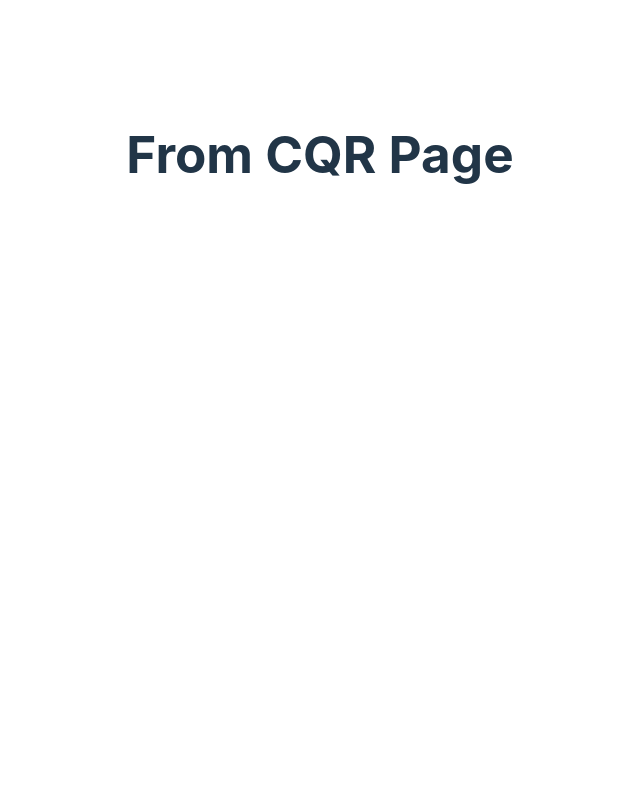
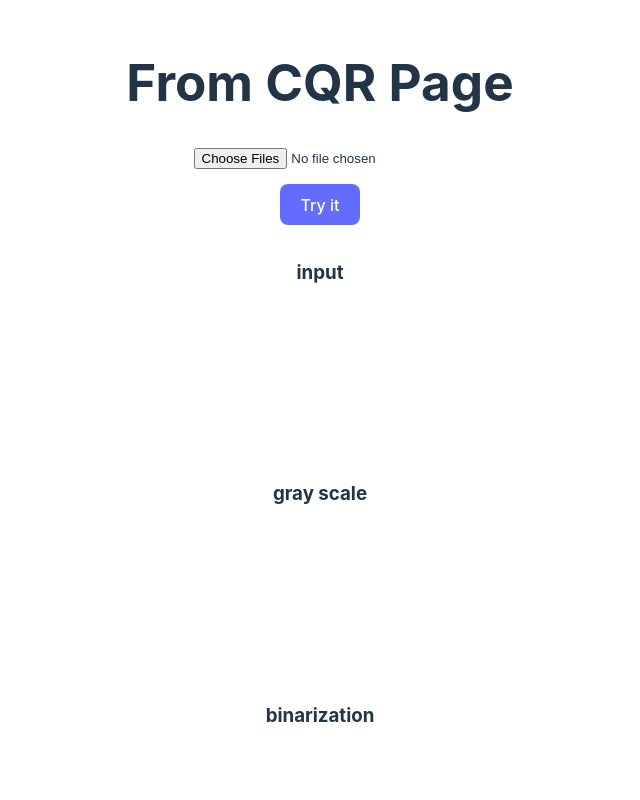
Before and after one commit to shunsuke-tamura/image_qr_code_communication, a React (Vite) app: page /to-cqr in a window 1280 px wide. Shown: the part 480-1280 px from the top of the page, without its empty margins (320-960 px from the left). Before the commit the page ends 800 px from the top, so only its background shows below. Built offline with nearby package versions, Linux system fonts and the light colour scheme; what tesseract.js would draw is missing.

Commit message:
update: fromCQrロジック実装

```diff
--- a/src/pages/fromCQr/index.tsx
+++ b/src/pages/fromCQr/index.tsx
@@ -1,9 +1,256 @@
+import { useState } from "react";
 import { Bit } from "../../types";
+import { cQrCellColorList, cQrCellColorRange } from "../../constants";
+import {
+  bitArrayToUint8Array,
+  decimalToBitArray,
+  splitArray,
+} from "../../common";
 
 const FromCQrPage = ({ srcData }: { srcData: Bit[] }) => {
+  const cv = window.cv;
+
+  type CellData = {
+    image: string;
+    colorIdx: number;
+  };
+  const [cellImageColorIdxList, setCellImageColorIdxList] = useState<
+    CellData[]
+  >([]);
+  const [srcImageList, setSrcImageList] = useState<File[]>([]);
+  const convertedImageBinary: Bit[] = [];
+  const [convertedImageStr, setConvertedImageStr] = useState<
+    string | undefined
+  >(undefined);
+  const [show, setShow] = useState<boolean>(false);
+
+  const onChangeFile = (e: React.ChangeEvent<HTMLInputElement>) => {
+    if (e.target.files && e.target.files[0]) {
+      const img = new Image();
+      img.onload = () => {
+        const mat = cv.imread(img);
+        cv.imshow("input", mat);
+        mat.delete();
+      };
+      img.src = URL.createObjectURL(e.target.files[0]);
+      setSrcImageList((prev) => [...prev, ...e.target.files!]);
+    }
+  };
+
+  // eslint-disable-next-line @typescript-eslint/no-explicit-any
+  const calcColorIdxfromCellImage = (cellImage: any) => {
+    const borderLowerColor = [0, 0, 0]; // [r, g, b]
+    const borderUpperColor = [51, 51, 51]; // [r, g, b]
+
+    const height = cellImage.rows;
+    const width = cellImage.cols;
+    const rgbSum = [0, 0, 0];
+    let varidPixelCount = 0;
+    for (let y = 0; y < height; y++) {
+      for (let x = 0; x < width; x++) {
+        const rgb = cellImage.ucharPtr(y, x);
+        if (
+          rgb[0] >= borderLowerColor[0] &&
+          rgb[0] <= borderUpperColor[0] &&
+          rgb[1] >= borderLowerColor[1] &&
+          rgb[1] <= borderUpperColor[1] &&
+          rgb[2] >= borderLowerColor[2] &&
+          rgb[2] <= borderUpperColor[2]
+        ) {
+          continue;
+        }
+        rgbSum[0] += rgb[0];
+        rgbSum[1] += rgb[1];
+        rgbSum[2] += rgb[2];
+        varidPixelCount++;
+      }
+    }
+    const rgbAverage = [
+      rgbSum[0] / varidPixelCount,
+      rgbSum[1] / varidPixelCount,
+      rgbSum[2] / varidPixelCount,
+    ];
+    const rgbList = cQrCellColorList.map((cQrColor) => {
+      return cQrColor
+        .slice(1)
+        .match(/.{2}/g)!
+        .map((color) => parseInt(color, 16));
+    });
+    const diffList = rgbList.map((rgb) => {
+      return (
+        Math.abs(rgbAverage[0] - rgb[0]) +
+        Math.abs(rgbAverage[1] - rgb[1]) +
+        Math.abs(rgbAverage[2] - rgb[2])
+      );
+    });
+    const minDiffIndex = diffList.indexOf(Math.min(...diffList));
+    return minDiffIndex;
+  };
+
+  // eslint-disable-next-line @typescript-eslint/no-explicit-any
+  const cropeCellImage = (srcImage: any): Promise<CellData[]> => {
+    return new Promise((resolve) => {
+      const gray = new cv.Mat();
+      const binary = new cv.Mat();
+      const dst = cv.Mat.zeros(srcImage.rows, srcImage.cols, cv.CV_8UC3);
+      cv.cvtColor(srcImage, gray, cv.COLOR_RGBA2GRAY, 0);
+      cv.imshow("gray", gray);
+      cv.threshold(gray, binary, 10, 200, cv.THRESH_BINARY);
+      cv.imshow("binary", binary);
+      // detect rectangles
+      const contours = new cv.MatVector();
+      const hierarchy = new cv.Mat();
+      cv.findContours(
+        binary,
+        contours,
+        hierarchy,
+        cv.RETR_CCOMP, // RETR_EXTERNAL, RETR_LIST, RETR_CCOMP, RETR_TREE,
+        cv.CHAIN_APPROX_SIMPLE
+      );
+
+      // draw contours
+      const colors = [
+        new cv.Scalar(255, 0, 0, 255),
+        new cv.Scalar(255, 255, 255, 255),
+      ];
+      let contourIdx = 0;
+      const temp: CellData[] = [];
+      while (hierarchy.intPtr(0, contourIdx)[0] !== -1) {
+        const color = colors[hierarchy.intPtr(0, contourIdx)[3] !== -1 ? 1 : 0];
+        cv.drawContours(
+          dst,
+          contours,
+          contourIdx,
+          color,
+          1,
+          cv.LINE_8,
+          hierarchy,
+          100
+        );
+
+        // trim
+        const cellRect = cv.boundingRect(contours.get(contourIdx));
+        const cellCroped = srcImage.roi(cellRect);
+
+        const colorIdx = calcColorIdxfromCellImage(cellCroped);
+        const croppedCanvas = document.createElement("canvas");
+        cv.imshow(croppedCanvas, cellCroped);
+        const croppedImageStr = croppedCanvas.toDataURL("image/png");
+        temp.push({
+          image: croppedImageStr,
+          colorIdx,
+        });
+
+        contourIdx = hierarchy.intPtr(0, contourIdx)[0];
+      }
+      cv.imshow("result", dst);
+      dst.delete();
+      gray.delete();
+      binary.delete();
+      contours.delete();
+      hierarchy.delete();
+      resolve(temp);
+    });
+  };
+
+  const convertToImage = (totalCellData: CellData[]) => {
+    totalCellData.forEach((data) => {
+      convertedImageBinary.push(
+        ...decimalToBitArray(data.colorIdx, cQrCellColorRange)
+      );
+    });
+    console.log(convertedImageBinary);
+    srcData!.map((bit, idx) => {
+      if (bit !== convertedImageBinary[idx]) {
+        console.log(idx, bit, convertedImageBinary[idx]);
+      }
+    });
+    const uint8Array = bitArrayToUint8Array(convertedImageBinary);
+    const blob = new Blob([uint8Array], { type: "image/png" });
+    const convertedImageStr = URL.createObjectURL(blob);
+    setConvertedImageStr(convertedImageStr);
+  };
+
+  const executeHandler = async () => {
+    setCellImageColorIdxList([]);
+    const totalCellData: CellData[] = [];
+    let src = new cv.Mat();
+    for (const srcImage of srcImageList) {
+      const p = new Promise<void>((resolve) => {
+        const img = new Image();
+        img.src = URL.createObjectURL(srcImage);
+        img.onload = async () => {
+          src = cv.imread(img);
+          totalCellData.push(...(await cropeCellImage(src)).reverse());
+          resolve();
+        };
+      });
+      await p;
+    }
+    console.log(totalCellData.length);
+    setCellImageColorIdxList(totalCellData);
+    convertToImage(totalCellData);
+    src.delete();
+  };
+
   return (
-    <div className="flex flex-col items-center">
+    <div>
       <h1>From CQR Page</h1>
+
+      <div>
+        <input type="file" onChange={onChangeFile} multiple />
+        {srcImageList.map((srcImage) => (
+          <div>{srcImage.name}</div>
+        ))}
+      </div>
+      <div>
+        <button className="primary" onClick={executeHandler}>
+          Try it
+        </button>
+      </div>
+
+      <h3>input</h3>
+      <canvas id="input" />
+      <h3>gray scale</h3>
+      <canvas id="gray" />
+      <h3>binarization</h3>
+      <canvas id="binary" />
+      <h3>result</h3>
+      <canvas id="result" />
+
+      <div>
+        <button
+          className={show ? "secondary" : "primary"}
+          onClick={() => setShow((prev) => !prev)}
+        >
+          {show ? "Hide" : "Show"}
+        </button>
+      </div>
+      {show && (
+        <div>
+          {splitArray(cellImageColorIdxList, 80).map(
+            (cellImageColorIdxListRow, idx1) => (
+              <div style={{ display: "flex" }} key={`row${idx1}`}>
+                <a>{idx1}</a>
+                {cellImageColorIdxListRow.map((cellImageColorIdx, idx2) => (
+                  <div key={`cell${idx1}-${idx2}`}>
+                    <a>
+                      {idx1 * 80 + idx2}, {cellImageColorIdx.colorIdx}
+                    </a>
+                    <img
+                      style={{ margin: "2px" }}
+                      src={cellImageColorIdx.image}
+                    />
+                  </div>
+                ))}
+              </div>
+            )
+          )}
+        </div>
+      )}
+
+      <h3>converted image</h3>
+      {convertedImageStr && <img src={convertedImageStr} />}
     </div>
   );
 };
```
